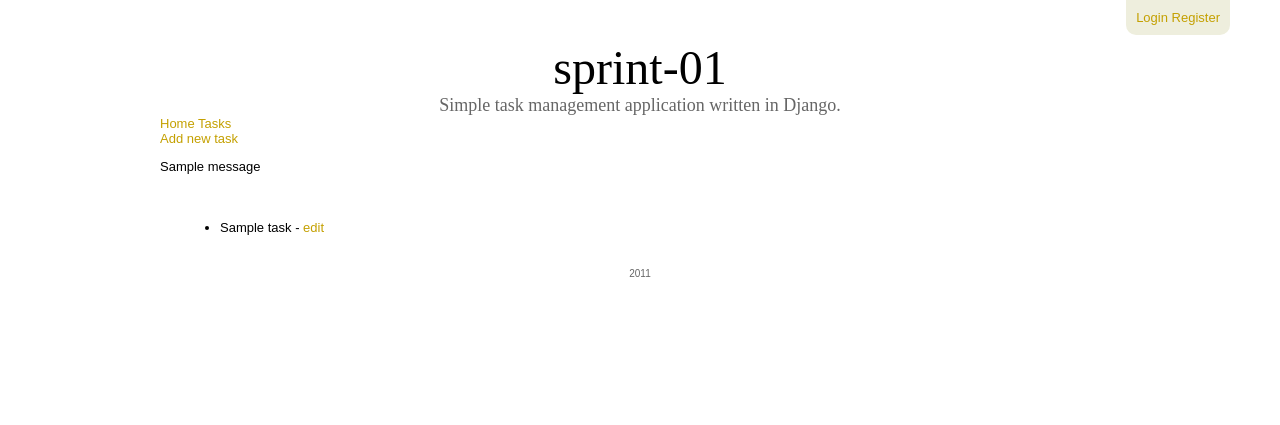
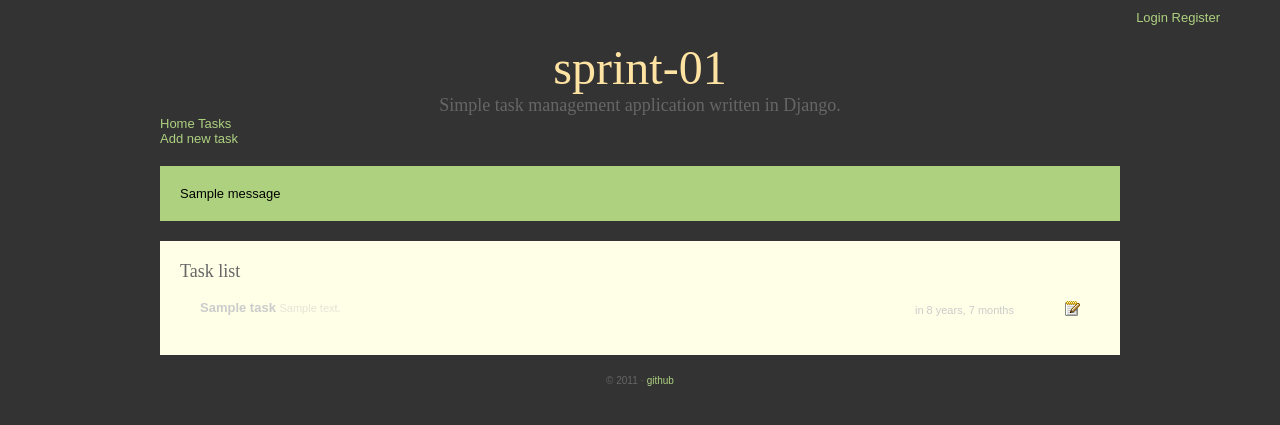
Before and after one commit to chaosk/sprint-01, a Django app: template sprint-01/templates/tasks/list.html in a window 1280 px wide. Shown: the top 425 px of the page. Run offline with Django 3.2, Linux system fonts and the light colour scheme; the template is opened without the code that fills it: values that come from a table or form of the project are taken from there, others are empty; tables that the repository leaves empty hold one stand-in row (values such as "Sample post"); one stand-in notice (Sample message) is shown; parts of the project's set-up code (start-up, migrations or seed data) failed here and were passed over; some web fonts are replaced.

Commit message:
full redesign; added missing templates

```diff
--- a/sprint-01/media/static/base.css
+++ b/sprint-01/media/static/base.css
@@ -1,20 +1,29 @@
 body {
+	background-color: #333;
 	font-family: 'Droid Sans', sans-serif;
 	font-size: 13px;
 }
 
 a {
-	color: #c4a000;
+	color: #aed180;
 	text-decoration: inherit;
+	-webkit-transition: all 0.2s ease-in-out;
+	-moz-transition: all 0.2s ease-in-out;
+	-o-transition: all 0.2s ease-in-out;
 }
 
-h1, h2 {
+a:hover {
+	color: #ffe3a3;
+}
+
+h1, h2, h3 {
 	font-family: 'Droid Serif', serif;
 	font-weight: normal;
 	margin: 0;
 }
 
 h1 {
+	color: #ffe3a3;
 	font-size: 48px;
 }
 
@@ -35,7 +44,7 @@ footer {
 }
 
 form {
-	background: #eed;
+	background: #ffe3a3;
 	text-align: right;
 	width: 50%;
 	padding: 20px;
@@ -72,10 +81,8 @@ form {
 }
 
 .userbox {
-	background: #eed;
+	color: #fff;
 	padding: 10px;
-	border-bottom-right-radius: 10px;
-	border-bottom-left-radius: 10px;
 	position: fixed;
 	top: 0;
 	right: 50px;
@@ -85,6 +92,87 @@ form {
 		font-weight: bold;
 	}
 
+.tasks {
+	list-style-type: none;
+	padding: 0;
+}
+
+	.tasks li {
+		border-bottom: thin solid #fffee6;
+		line-height: 16px;
+		vertical-align: top;
+		padding: 5px 20px;
+		clear: both;
+	}
+
+		.tasks li a {
+			color: inherit;
+		}
+
+		.tasks li span {
+			vertical-align: inherit;
+		}
+
+		.tasks li span.title {
+			font-weight: bold;
+		}
+
+		.tasks li span.desc {
+			color: inherit;
+			font-size: 11px;
+			opacity: 0.5;
+		}
+
+		.due_to_box span.due_to,
+		.tasks li span.due_to {
+			font-size: 11px;
+			margin-top: 2px;
+			float: right;
+		}
+
+		.due_to_box span.due_to.past,
+		.tasks li span.due_to.past {
+			color: #c00;
+			font-weight: bold;
+		}
+
+		.tasks li img {
+			margin-left: 50px;
+			float: right;
+		}
+
+	.tasks li:hover {
+		border-bottom: thin solid;
+	}
+
+.priority-1 { color: #ccc; }
+.priority-2 { color: #777; }
+.priority-3 { color: #333; }
+.priority-4 { color: #c00; }
+.priority-5 { color: #f00; }
+
+.date-line {
+	float: right;
+}
+
+.detail {
+	margin-top: 20px;
+}
+
+	.detail p {
+		margin-left: 20px;
+	}
+
 #content {
+	background-color: #fffee6;
+}
+
+#content,
+#messages .success {
 	padding: 20px;
+	margin: 20px 0;
 }
+
+	#messages .success {
+		background: #aed180;
+	}
--- a/sprint-01/templates/base.html
+++ b/sprint-01/templates/base.html
@@ -40,7 +40,7 @@
 		<section id="messages">
 			{% for message in messages %}
 			<div{% if message.tags %} class="{{ message.tags }}"{% endif %}>
-				<p>{{ message|safe }}</p>
+				{{ message|safe }}
 			</div>
 			{% endfor %}
 		</section>
@@ -50,7 +50,7 @@
 			{% block content %}{% endblock content %}
 		</div>
 
-		<footer>2011</footer>
+		<footer>&copy; 2011 · <a href="https://github.com/chaosk/sprint-01">github</a></footer>
 
 	</div>
 
--- a/sprint-01/templates/static/home.html
+++ b/sprint-01/templates/static/home.html
@@ -1,5 +1,5 @@
 {% extends "base.html" %}
 
 {% block content %}
-
+TODO
 {% endblock content %}
--- a/sprint-01/templates/tasks/add.html
+++ b/sprint-01/templates/tasks/add.html
@@ -12,7 +12,7 @@
 <option value="4">High</option>
 <option value="5">Critical</option>
 </select></p>
-<p><label for="id_due_to">Due to:</label> <input min="{% now "Y-m-d" %}" value="{% now "Y-m-d" %}" type="date" name="due_to" id="id_due_to" /></p>
+<p><label for="id_due_to">Due to:</label> <input min="{% now "Y-m-d" %}" type="date" name="due_to" id="id_due_to" /></p>
 <p><label for="id_collaborators">{{ form.collaborators.label }}:</label>
 {{ form.collaborators }}
 <span class="helptext">{{ form.collaborators.help_text }}</span></p>
--- a/sprint-01/templates/tasks/list.html
+++ b/sprint-01/templates/tasks/list.html
@@ -5,9 +5,23 @@
 {% endblock submenu %}
 
 {% block content %}
+<h2>Task list</h2>
 <ul class="tasks">
 {% for task in tasks %}
-	<li>{{ task.title }} - <a href="{% url task_edit task.id %}">edit</a></li>
+	<li class="priority-{{ task.priority }}">
+		<a href="{% url task_edit task.id %}"><img src="{{ STATIC_URL }}images/accessories-text-editor.png" alt="edit" title="Edit"></a>
+		<a href="{% url task_detail task.id %}">
+			<span class="title">{{ task.title }}</span>
+			<span class="desc">{{ task.description|truncatewords:"5" }}</span>
+		</a>
+		{% if task.due_to %}
+			{% if task.due_to|timeuntil != "0 minutes" %}
+				<span class="due_to" title="{{ task.due_to }}">in {{ task.due_to|timeuntil }}</span>
+			{% else %}
+				<span class="due_to past" title="{{ task.due_to }}">{{ task.due_to|timesince }} ago</span>
+			{% endif %}
+		{% endif %}
+	</li>
 {% endfor %}
 </ul>
 {% endblock content %}
```
Also changed, not shown: sprint-01/templates/tasks/detail.html (added, +38 -0 lines), sprint-01/templates/tasks/edit.html (+6 -1 lines), sprint-01/media/static/images/accessories-text-editor.png (added).
